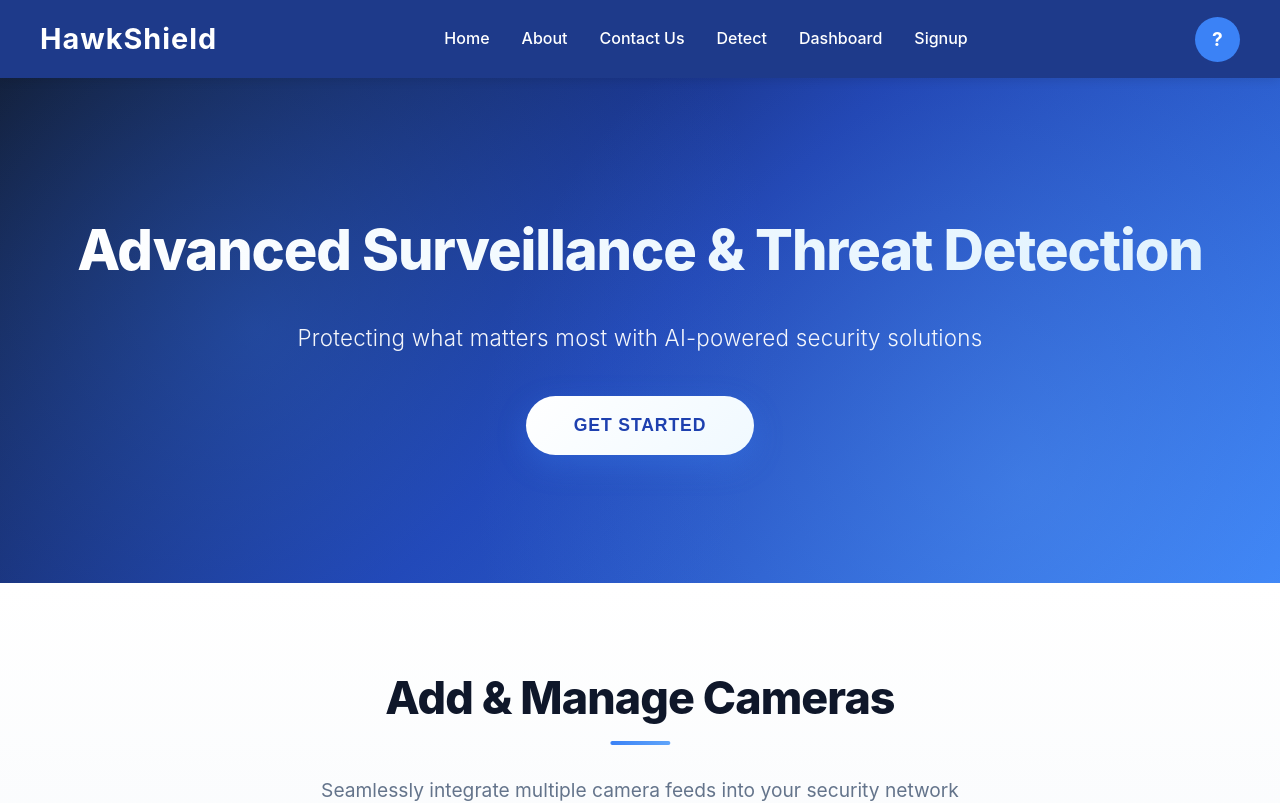
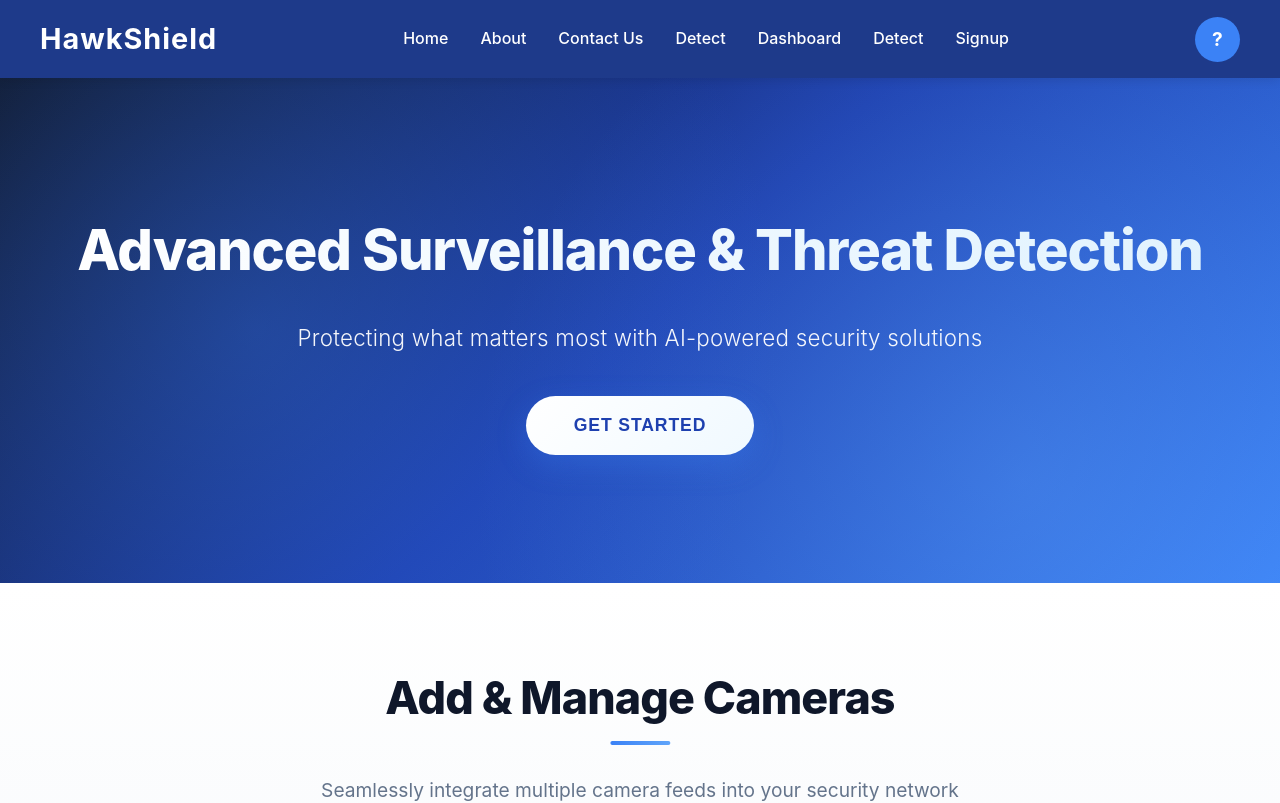
Before and after one commit to divinegupta0611/HawkShield-frontend, a React (Vite) app: page / in a window 1280 px wide. Shown: the top 803 px of the page. Built offline with nearby package versions, Linux system fonts and the light colour scheme; no server answers.

Commit message:
last commit

```diff
--- a/src/components/NavBar.jsx
+++ b/src/components/NavBar.jsx
@@ -30,7 +30,7 @@ export default function NavBar() {
             <li><Link to="/contact">Contact Us</Link></li>
             <li><Link to="/detect">Detect</Link></li>
             <li><Link to="/dashboard">Dashboard</Link></li>
-
+            <li><Link to="/detect">Detect</Link></li>
             {!user ? (
               <li><Link to="/signup">Signup</Link></li>
             ) : (
```
